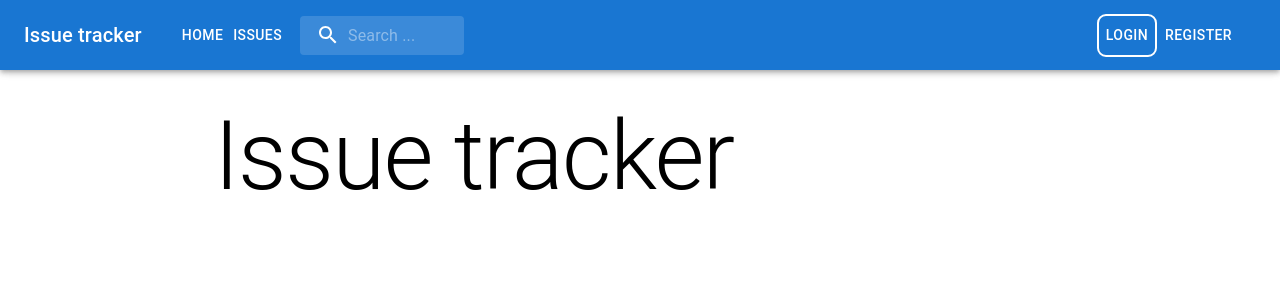
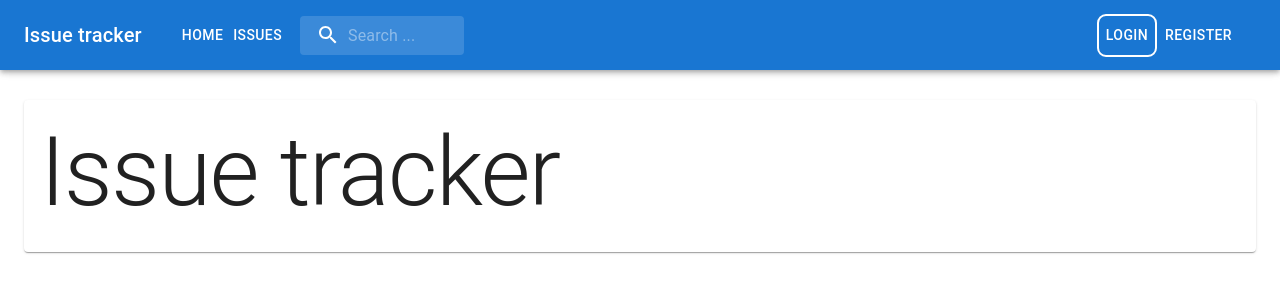
Before and after one commit to Unkn0wn126/nnpia_sem_pr_frontend, a React (Create React App) app: page / in a window 1280 px wide. Shown: the top 300 px of the page. Built offline with nearby package versions, Linux system fonts and the light colour scheme.

Commit message:
Changed style of home page to card

```diff
--- a/src/pages/HomePage.js
+++ b/src/pages/HomePage.js
@@ -1,21 +1,25 @@
 import { UserContext } from '../providers/UserContext'
 import React, { createContext, useContext, useEffect, useState } from "react";
 import { Routes, Route, Link as RouterLink, useParams, Navigate } from "react-router-dom";
-import { Box, CircularProgress, Container, Grid, Pagination, Stack, Typography } from '@mui/material';
+import { Box, Card, CardContent, CircularProgress, Container, Grid, Pagination, Stack, Typography } from '@mui/material';
 
 const HomePage = (props) => {
-    const {user} = useContext(UserContext);
+    const { user } = useContext(UserContext);
 
-    if(user){
+    if (user) {
         return <Navigate replace to={`/users/${user.sub}`} />
     }
 
     return (
-        <Container maxWidth="md">
-            <Box sx={{paddingTop:"30px", paddingBottom: "20px"}} alignItems="center">
-                <Typography variant='h1' component="h1">
-                    Issue tracker
-                </Typography>
+        <Container maxWidth="xl">
+            <Box sx={{ paddingTop: "30px", paddingBottom: "20px" }} alignItems="center">
+                <Card>
+                    <CardContent>
+                        <Typography variant='h1' component="h1">
+                            Issue tracker
+                        </Typography>
+                    </CardContent>
+                </Card>
             </Box>
         </Container>
     );
```
